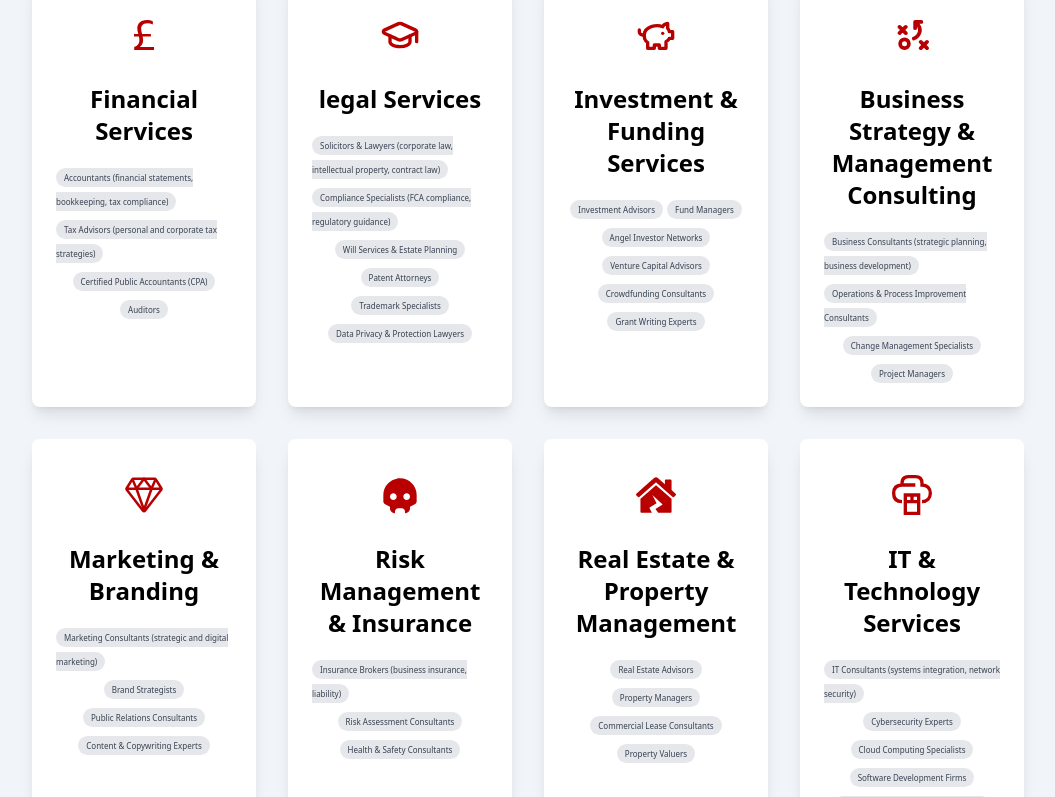
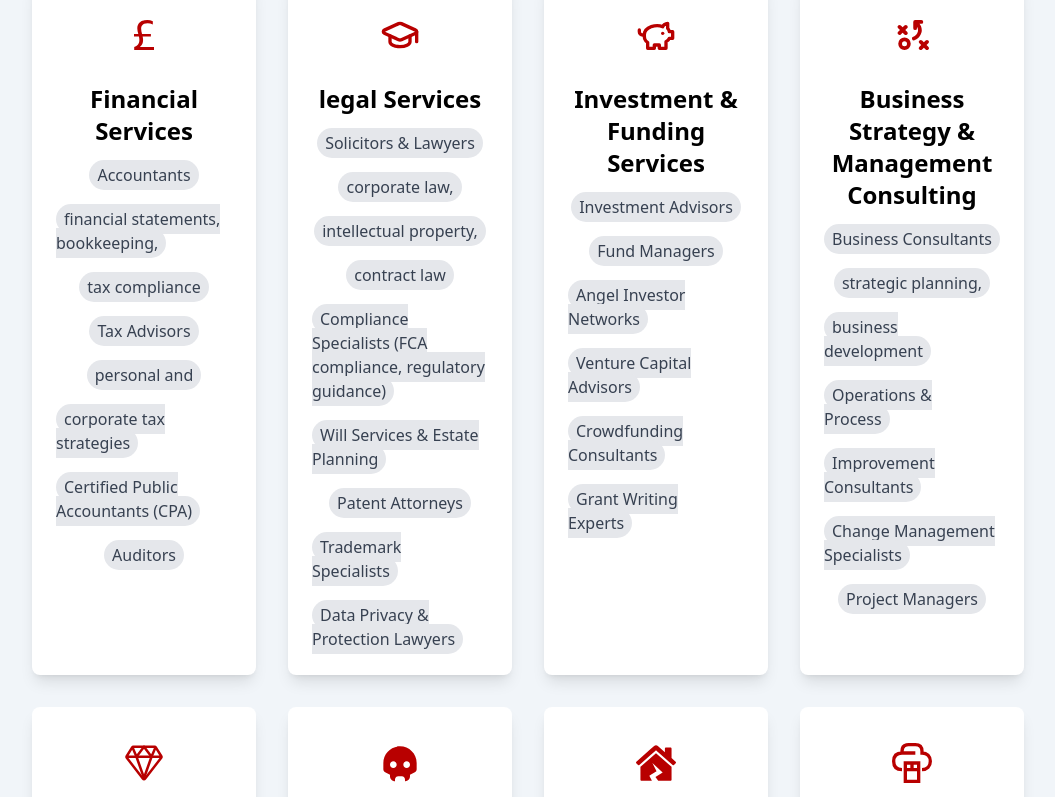
Before and after one commit to ninika-123/InvestConnectMarketplace, a React (Vite) app: page / in a window 1280 px wide. Shown: the part 5520-6317 px from the top of the page, without its empty margins (112-1167 px from the left). Built offline with nearby package versions, Linux system fonts and the light colour scheme.

Commit message:
Refactor CSS and update content in AtInvest and ProfessionalServices components

```diff
--- a/src/Components/Home/AtInvest.tsx
+++ b/src/Components/Home/AtInvest.tsx
@@ -5,9 +5,9 @@ export default function AtInvest() {
         data-aos="fade-left"
         className="max-w-[1150px] mx-auto text-center px-4"
       >
-        {/*<h2 className="text-5xl font-bold mb-4">
-          Our Unique Selling Proposition (USP)
-        </h2>*/}
+        <h2 className="text-4xl font-bold mb-4 text-primary">
+          Financial Conduct Authority (FCA) regulations
+        </h2>
         <p className="text-xl mt-12 mb-8  mx-auto text-justify ">
           At Invest Connect Marketplace, we prioritize full compliance with
           Financial Conduct Authority (FCA) regulations. All prospective
--- a/src/Components/Home/ProfessionalServices.tsx
+++ b/src/Components/Home/ProfessionalServices.tsx
@@ -13,8 +13,12 @@ const services = [
     description:
       "Our experienced accountants provide comprehensive financial management, ensuring accurate bookkeeping, tax preparation, and strategic financial advice to keep your business on track.",
     data: [
-      "Accountants (financial statements, bookkeeping, tax compliance)",
-      "Tax Advisors (personal and corporate tax strategies)",
+      "Accountants ",
+      "financial statements, bookkeeping,",
+      "tax compliance",
+      "Tax Advisors",
+      "personal and",
+      " corporate tax strategies",
       "Certified Public Accountants (CPA)",
       "Auditors",
     ],
@@ -26,7 +30,10 @@ const services = [
       "Our solicitors specialize in legal matters, offering expert guidance in contract negotiations, compliance, and dispute resolution to protect your interests and navigate complex regulations.",
 
     data: [
-      "Solicitors & Lawyers (corporate law, intellectual property, contract law)",
+      "Solicitors & Lawyers",
+      "corporate law,  ",
+      "intellectual property,",
+      "contract law",
       "Compliance Specialists (FCA compliance, regulatory guidance)",
       "Will Services & Estate Planning",
       "Patent Attorneys",
@@ -54,8 +61,11 @@ const services = [
     description:
       "We offer a range of insurance solutions to safeguard your business against unforeseen risks, ensuring you have the right coverage to protect your assets and operations.",
     data: [
-      "Business Consultants (strategic planning, business development)",
-      "Operations & Process Improvement Consultants",
+      "Business Consultants",
+      "strategic planning,",
+      "business development",
+      "Operations & Process",
+      "Improvement Consultants",
       "Change Management Specialists",
       "Project Managers",
     ],
@@ -66,7 +76,8 @@ const services = [
     description:
       "Our will providers assist you in creating legally binding documents that outline your wishes, ensuring peace of mind for you and your loved ones regarding your estate.",
     data: [
-      "Marketing Consultants (strategic and digital marketing)",
+      "Marketing Consultants",
+      "strategic and digital marketing",
       "Brand Strategists",
       "Public Relations Consultants",
       "Content & Copywriting Experts",
@@ -78,7 +89,9 @@ const services = [
     description:
       "Our valuation experts assess your business's worth, providing accurate and detailed reports to support investment decisions, mergers, acquisitions, or financing needs.",
     data: [
-      "Insurance Brokers (business insurance, liability)",
+      "Insurance Brokers",
+      "business insurance,",
+      "liability",
       "Risk Assessment Consultants",
       "Health & Safety Consultants",
     ],
@@ -101,7 +114,8 @@ const services = [
     description:
       "Our solicitors specialize in legal matters, offering expert guidance in contract negotiations, compliance, and dispute resolution to protect your interests and navigate complex regulations.",
     data: [
-      "IT Consultants (systems integration, network security)",
+      "IT Consultants systems integration,",
+      "network security",
       "Cybersecurity Experts",
       "Cloud Computing Specialists",
       "Software Development Firms",
@@ -133,14 +147,14 @@ export default function ProfessionalServices() {
               <h3 className="text-2xl font-semibold text-center mb-4">
                 {service.title}
               </h3>
-              <div className="flex flex-wrap gap-1 justify-center">
+              <div className="flex flex-wrap gap-5 justify-center">
                 {service.data
                   ? service.data.map((item) => (
                       <p>
                         {" "}
                         <span
                           key={index}
-                          className="bg-gray-200 text-gray-700 px-2 py-1 rounded-full text-[8px]"
+                          className="bg-gray-200 text-gray-700 px-2 py-1 rounded-full "
                         >
                           {item}
                         </span>
```
